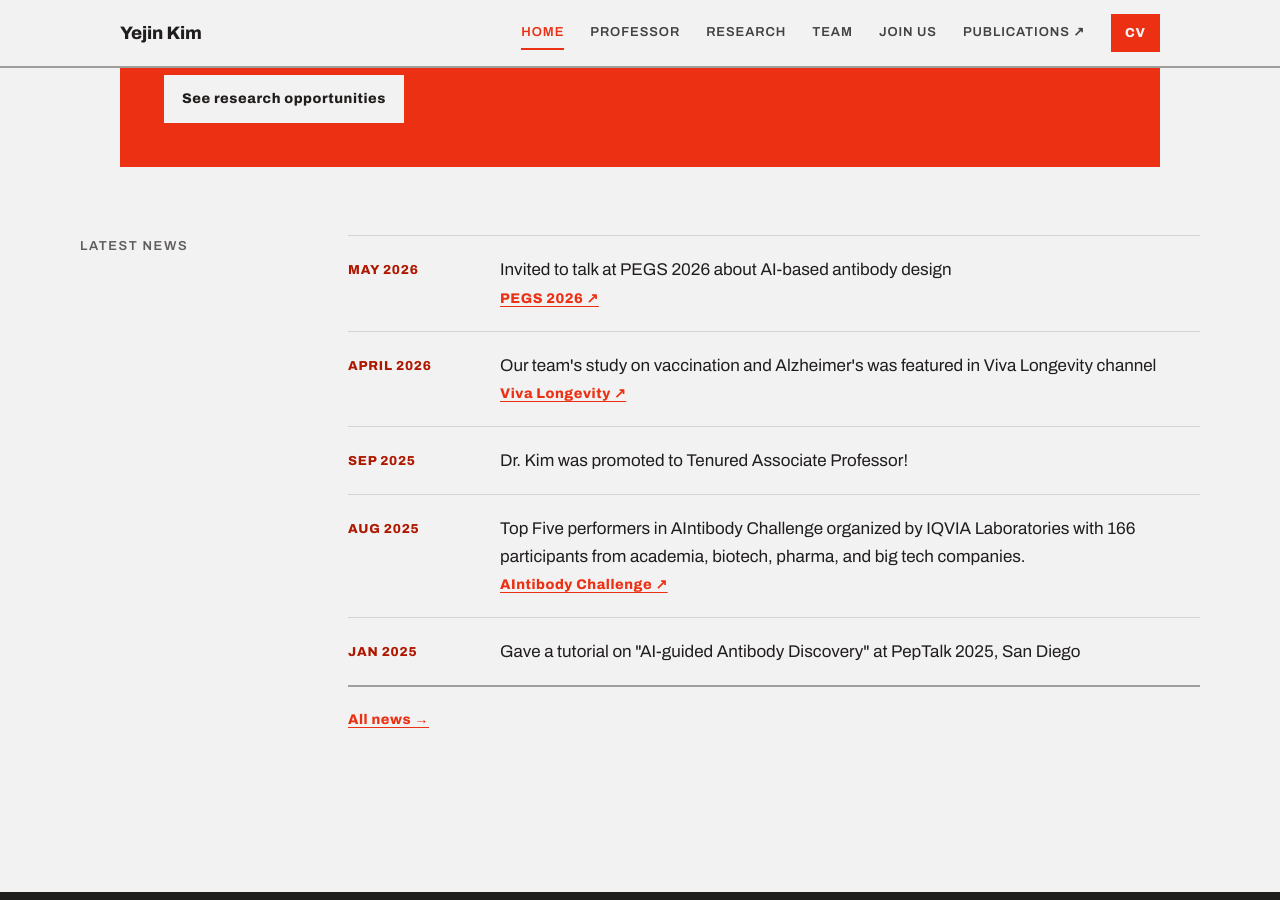
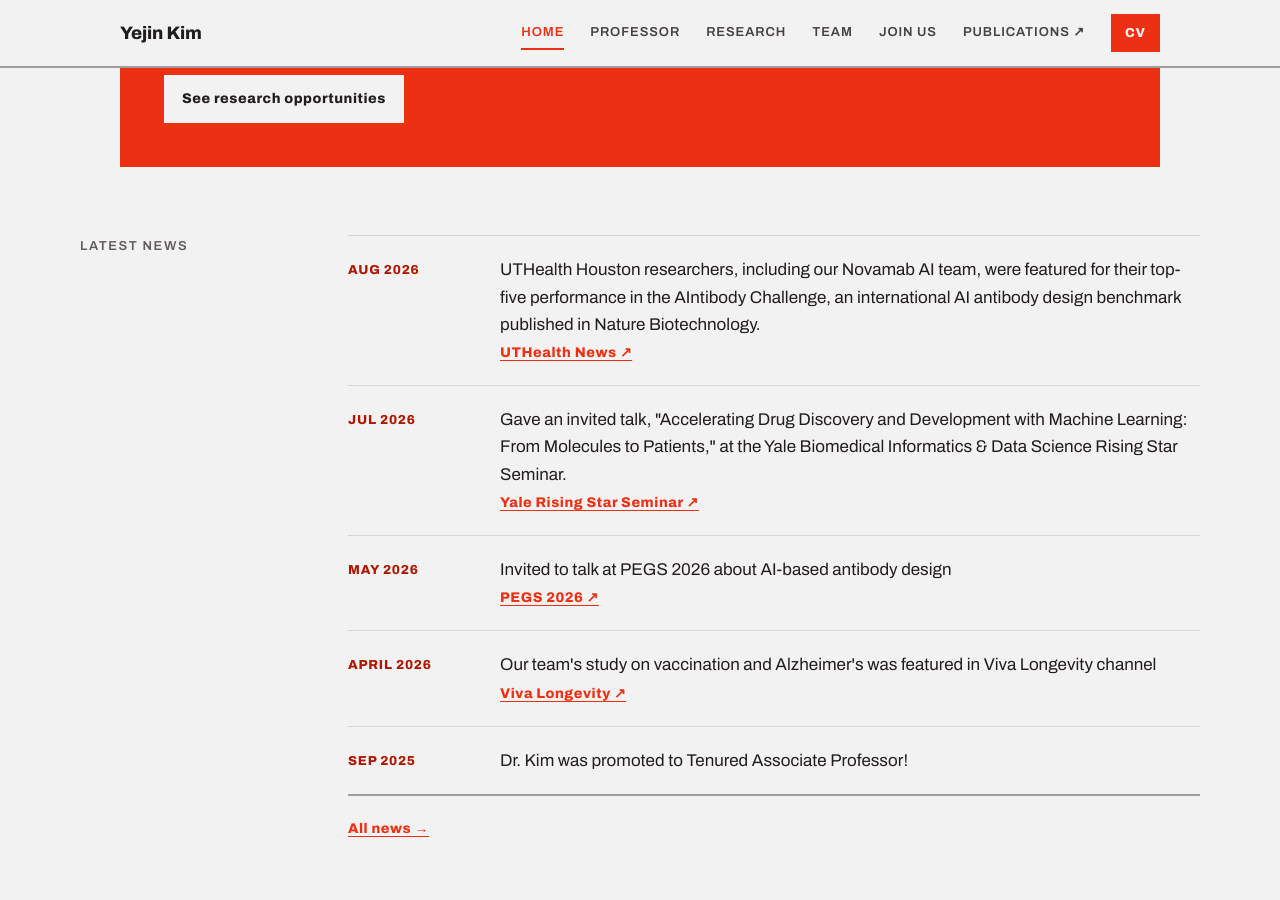
Before and after one commit to yejinjkim/yejinjkim.github.io, a Jekyll site: the page built from index.md, in a window 1280 px wide and 900 px high, scrolled down 1037 px. Built offline with Jekyll 4.4.1, drawn with Linux system fonts in a browser that asks for light colours.

Commit message:
Add news items for Yale seminar talk and AIntibody Challenge feature
Adds two entries to the news feed: the July 2026 invited talk at the
Yale Biomedical Informatics & Data Science Rising Star Seminar, and the
August 2026 UTHealth Houston news story on the Novamab AI team's
top-five AIntibody Challenge result.

```diff
--- a/_data/news.yml
+++ b/_data/news.yml
@@ -1,5 +1,13 @@
 # Newest first. The homepage shows the first five; /news shows all.
 # Each entry: date, text, and optionally link_label + link_url.
+- date: "Aug 2026"
+  text: "UTHealth Houston researchers, including our Novamab AI team, were featured for their top-five performance in the AIntibody Challenge, an international AI antibody design benchmark published in Nature Biotechnology."
+  link_label: "UTHealth News"
+  link_url: "https://www.uth.edu/news/story/uthealth-houston-researchers-advance-antibody-ai"
+- date: "Jul 2026"
+  text: 'Gave an invited talk, "Accelerating Drug Discovery and Development with Machine Learning: From Molecules to Patients," at the Yale Biomedical Informatics & Data Science Rising Star Seminar.'
+  link_label: "Yale Rising Star Seminar"
+  link_url: "https://lnkd.in/p/gR6m-bmZ"
 - date: "May 2026"
   text: "Invited to talk at PEGS 2026 about AI-based antibody design"
   link_label: "PEGS 2026"
```
